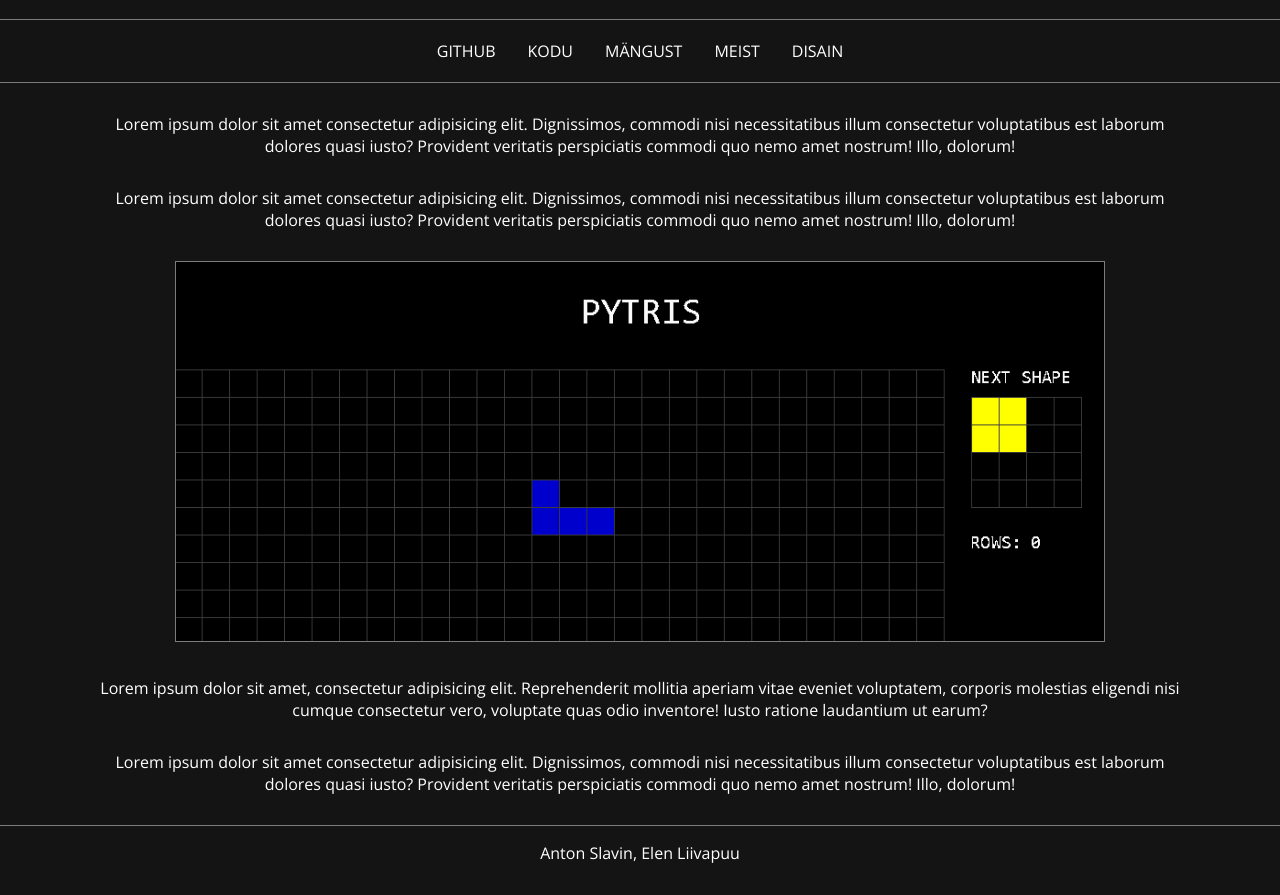
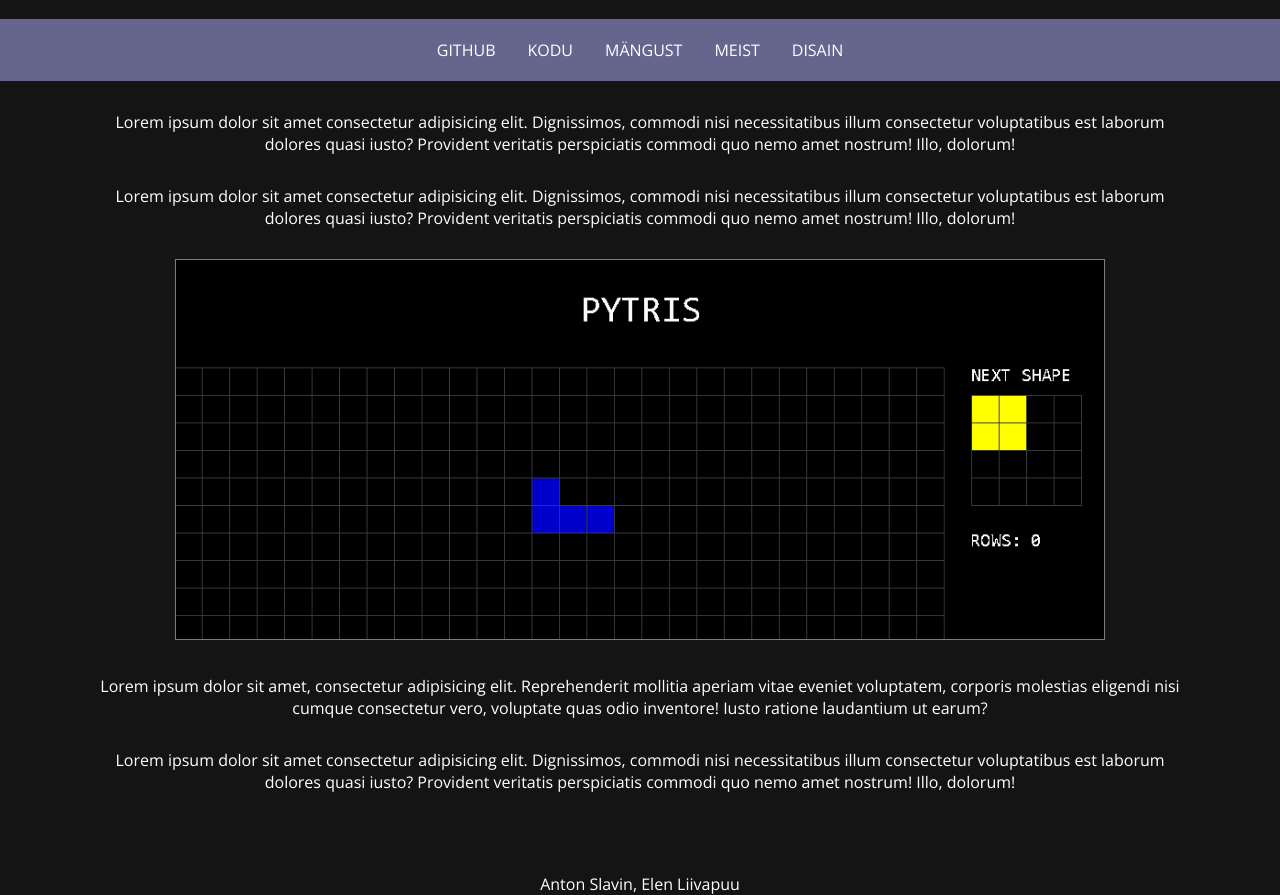
Before and after one commit to elenliivapuu/veebilehe-projekt, a plain HTML site: page index.html in a window 1280 px wide. Shown: the part 67-962 px from the top of the page. Before the commit the page ends 931 px from the top, so only its background shows below. Drawn offline with nearby package versions, Linux system fonts and the light colour scheme.

Commit message:
Small color palette adjustments

```diff
--- a/css/main.css
+++ b/css/main.css
@@ -25,7 +25,7 @@ body {
 }
 
 a {
-    color: inherit;
+    color: #fff;
     text-decoration: none;
     cursor: pointer;
 }
@@ -55,8 +55,9 @@ header {
 }
 
 header nav {
-    border-top: 1px solid rgba(180, 180, 180, 0.65);
-    border-bottom: 1px solid rgba(180, 180, 180, 0.65);
+    /* border-top: 1px solid rgba(180, 180, 180, 0.65); */
+    /* border-bottom: 1px solid rgba(180, 180, 180, 0.65); */
+    background: rgb(101, 101, 142);
     padding-top: 20px;
     padding-bottom: 20px;
     display: flex;
@@ -82,9 +83,9 @@ main p {
 }
 
 footer {
-    margin-top: 30px;
+    margin-top: 80px;
     margin-bottom: 20px;
-    border-top: 1px solid rgba(180, 180, 180, 0.65);
+    /* border-top: 1px solid rgba(180, 180, 180, 0.65); */
     text-align: center;
 }
 
```
